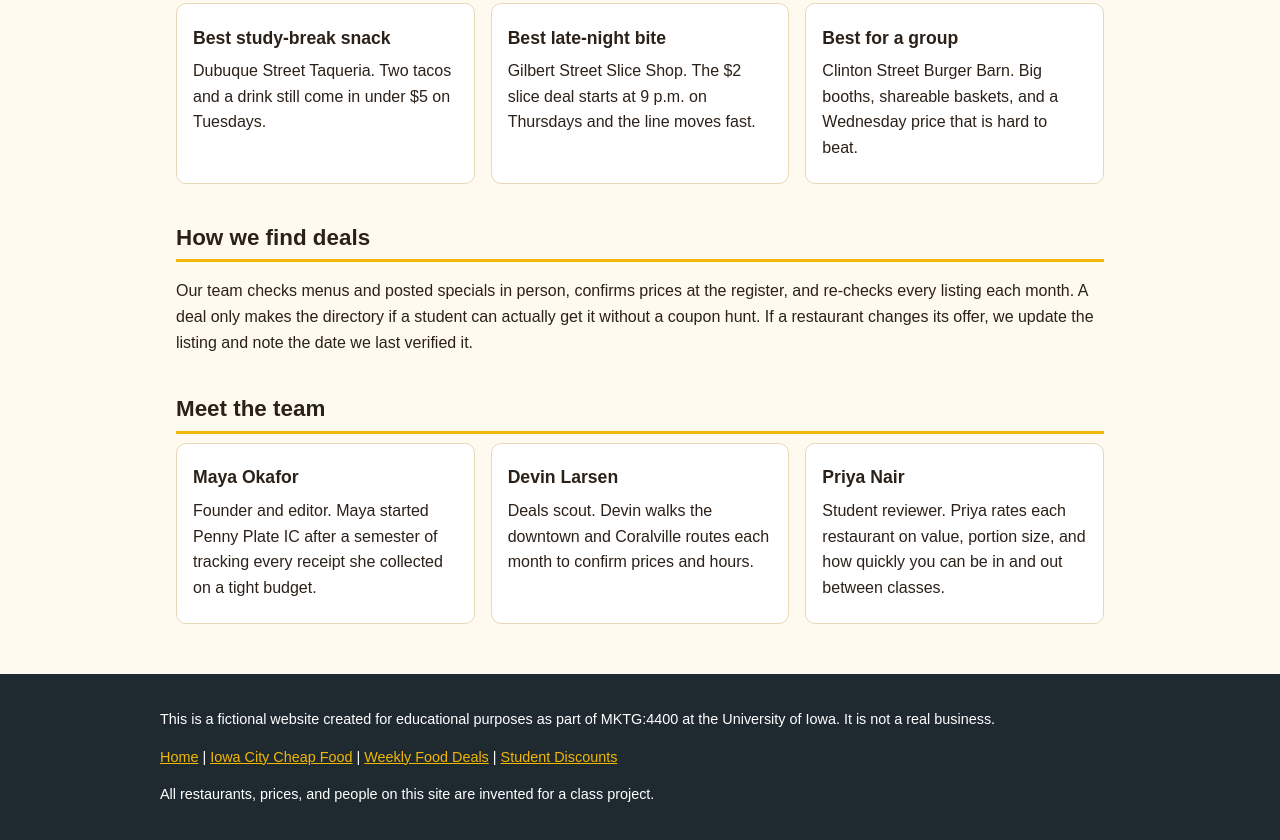
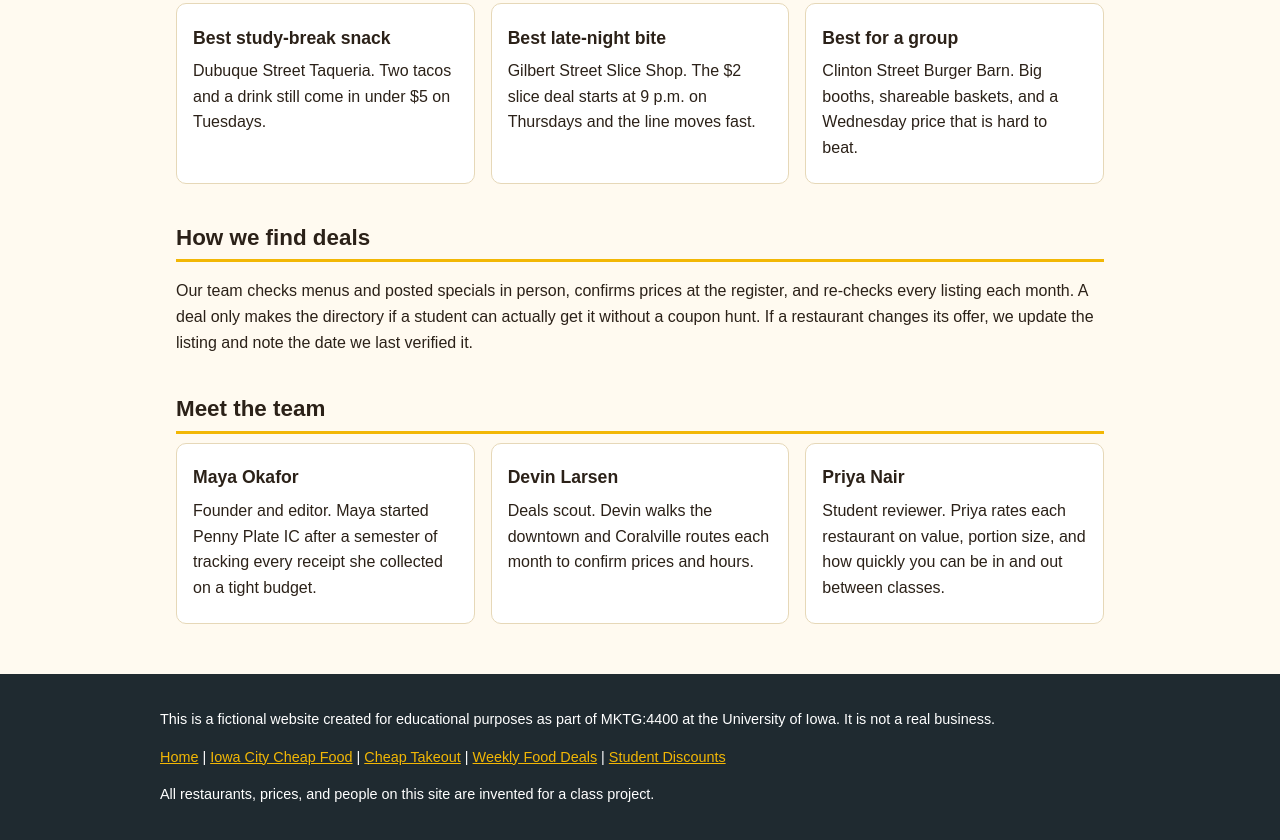
Before and after one commit to HansBruckner/IowaCity-CheapFood-Guide, a plain HTML site: page index.html in a window 1280 px wide. Shown: the part 1660-2500 px from the top of the page. Drawn offline with Linux system fonts and the light colour scheme.

Commit message:
Add link to Cheap Takeout page in index.html

```diff
--- a/index.html
+++ b/index.html
@@ -163,6 +163,7 @@ th{background:#1f2a30;color:#fff}
     <p>
       <a href="index.html">Home</a> |
       <a href="cheap-food.html">Iowa City Cheap Food</a> |
+      <a href="iowa-city-cheap-takeout.html">Cheap Takeout</a> |
       <a href="weekly-deals.html">Weekly Food Deals</a> |
       <a href="student-discounts.html">Student Discounts</a>
     </p>
```
